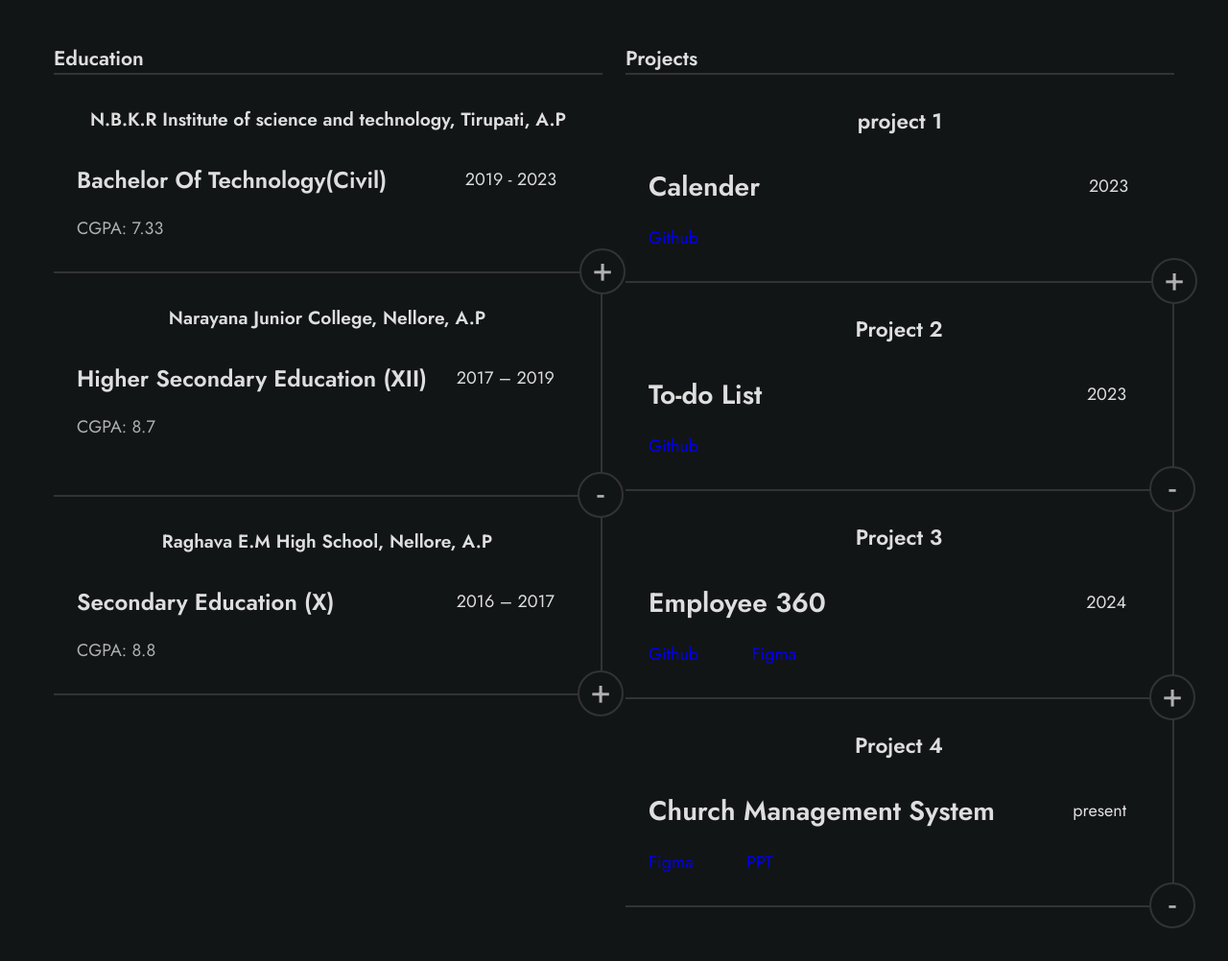
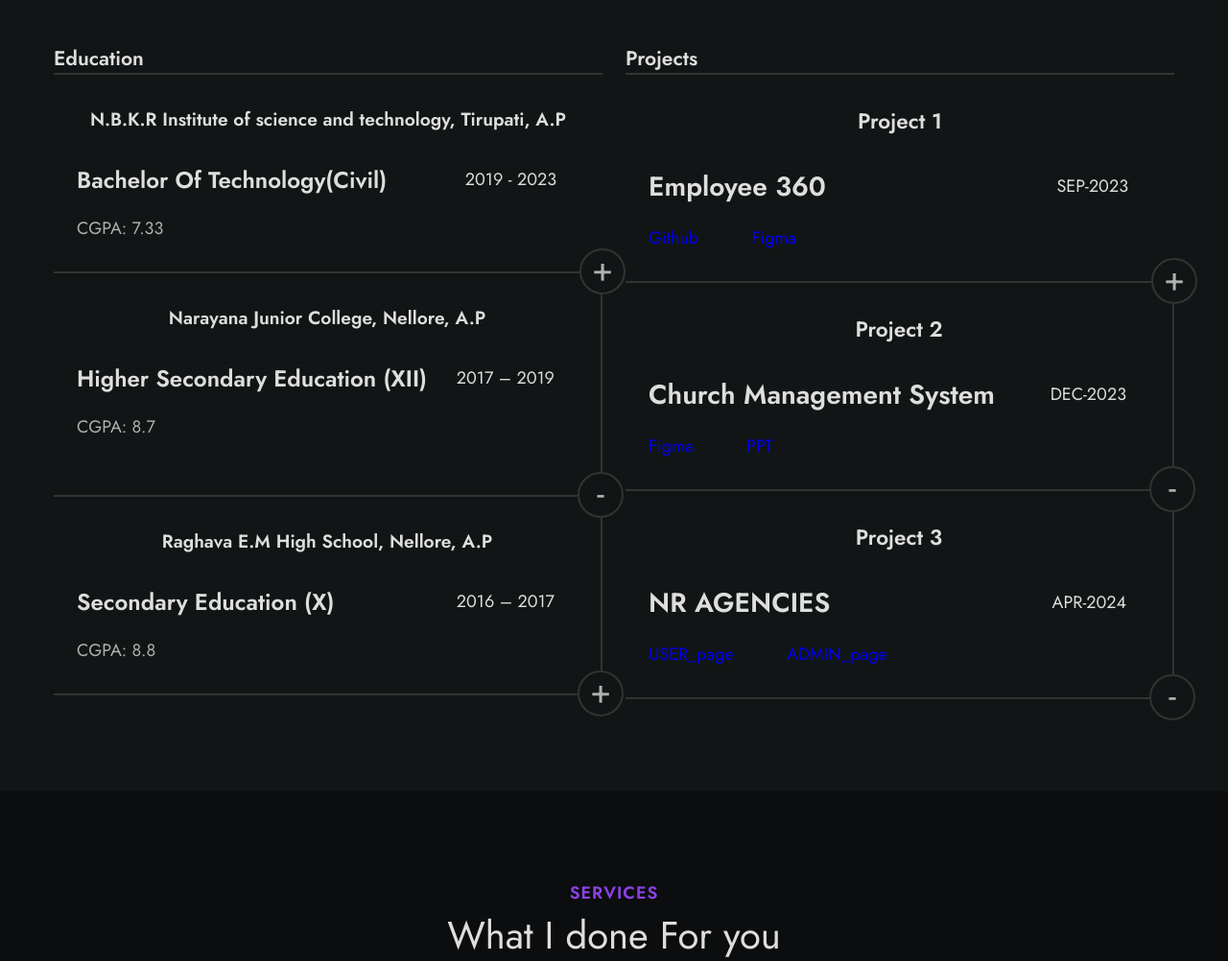
Before and after one commit to saiganesh113/My_Portfolio, a plain HTML site: page index.html in a window 1280 px wide. Shown: the part 1404-2406 px from the top of the page at 96% size. Drawn offline with Linux system fonts and the light colour scheme.

Commit message:
projects changed

```diff
--- a/index.html
+++ b/index.html
@@ -261,48 +261,14 @@
 
               <div class="resume__item">
                 <div class="resume__header">
-                  <a href="https://saiganesh113.github.io/Calendar/index.html" class="resume__subtitle"><h3>project 1</h3></a>
-                  <span class="resume__icon">+</span>
-                </div>
-
-                <div class="resume__content">
-                  <div class="resume__data-title">
-                    <a href="https://saiganesh113.github.io/Calendar/index.html" class="resume__title"><h3>Calender</h3></a>
-                    <span class="resume__date">2023</span>
-                  </div>
-                  <p class="resume__description">
-                    <a href="https://saiganesh113.github.io/Calendar/index.html">Github</a>
-                  </p>
-                </div>
-              </div>
-
-              <div class="resume__item">
-                <div class="resume__header">
-                  <a href="https://github.com/saiganesh113/To-Do-List-" class="resume__subtitle"><h3>Project 2</h3></a>
-                  <span class="resume__icon">-</span>
-                </div>
-
-                <div class="resume__content">
-                  <div class="resume__data-title">
-                    <a href="https://github.com/saiganesh113/To-Do-List-" class="resume__title"><h3>To-do List</h3></a>
-                    <span class="resume__date">2023</span>
-                  </div>
-                  <p class="resume__description">
-                    <a href="https://github.com/saiganesh113/To-Do-List-">Github</a>
-                  </p>
-                </div>
-              </div>
-
-              <div class="resume__item">
-                <div class="resume__header">
-                  <a href="https://github.com/saiganesh113/Employee-360-web" class="resume__subtitle"><h3>Project 3</h3></a>
+                  <a href="https://github.com/saiganesh113/Employee-360-web" class="resume__subtitle"><h3>Project 1</h3></a>
                   <span class="resume__icon">+</span>
                 </div>
 
                 <div class="resume__content">
                   <div class="resume__data-title">
                     <a href="https://github.com/saiganesh113/Employee-360-web" class="resume__title"><h3>Employee 360</h3></a>
-                    <span class="resume__date">2024</span>
+                    <span class="resume__date">SEP-2023</span>
                   </div>
                   <p class="resume__description">
                     <a href="https://github.com/saiganesh113/Employee-360-web">Github</a>
@@ -313,18 +279,36 @@
 
               <div class="resume__item">
                 <div class="resume__header">
-                  <a href="https://www.figma.com/file/ECFjM13sLmVxqjUkjNkvLq/Church-App-(Community)?type=design&node-id=377%3A692&mode=design&t=7eXYR9yNMDpYZG8W-1" class="resume__subtitle"><h3>Project 4</h3></a>
+                  <a href="https://www.figma.com/file/ECFjM13sLmVxqjUkjNkvLq/Church-App-(Community)?type=design&node-id=377%3A692&mode=design&t=7eXYR9yNMDpYZG8W-1" class="resume__subtitle"><h3>Project 2</h3></a>
                   <span class="resume__icon">-</span>
                 </div>
 
                 <div class="resume__content">
                   <div class="resume__data-title">
                     <a href="https://www.figma.com/file/ECFjM13sLmVxqjUkjNkvLq/Church-App-(Community)?type=design&node-id=377%3A692&mode=design&t=7eXYR9yNMDpYZG8W-1" class="resume__title"><h3>Church Management System</h3></a>
-                    <span class="resume__date">present</span>
+                    <span class="resume__date"> DEC-2023</span>
                   </div>
                   <p class="resume__description">
                     <a href="https://www.figma.com/file/ECFjM13sLmVxqjUkjNkvLq/Church-App-(Community)?type=design&node-id=377%3A692&mode=design&t=7eXYR9yNMDpYZG8W-1">Figma</a>
                     <a href="https://www.canva.com/design/DAFpv-09-5k/EPpTxi9OSV5IgI3kH-QGRQ/edit?utm_content=DAFpv-09-5k&utm_campaign=designshare&utm_medium=link2&utm_source=sharebutton">PPT</a>
+                  </p>
+                </div>
+              </div>
+
+              <div class="resume__item">
+                <div class="resume__header">
+                  <a href="https://www.figma.com/file/ECFjM13sLmVxqjUkjNkvLq/Church-App-(Community)?type=design&node-id=377%3A692&mode=design&t=7eXYR9yNMDpYZG8W-1" class="resume__subtitle"><h3>Project 3</h3></a>
+                  <span class="resume__icon">-</span>
+                </div>
+
+                <div class="resume__content">
+                  <div class="resume__data-title">
+                    <a href="https://www.figma.com/file/ECFjM13sLmVxqjUkjNkvLq/Church-App-(Community)?type=design&node-id=377%3A692&mode=design&t=7eXYR9yNMDpYZG8W-1" class="resume__title"><h3>NR AGENCIES</h3></a>
+                    <span class="resume__date">APR-2024</span>
+                  </div>
+                  <p class="resume__description">
+                    <a href="https://nr-agencies.netlify.app/">USER_page</a>
+                    <a href="https://nr-agencies-admin.netlify.app">ADMIN_page</a>
                   </p>
                 </div>
               </div>
```
